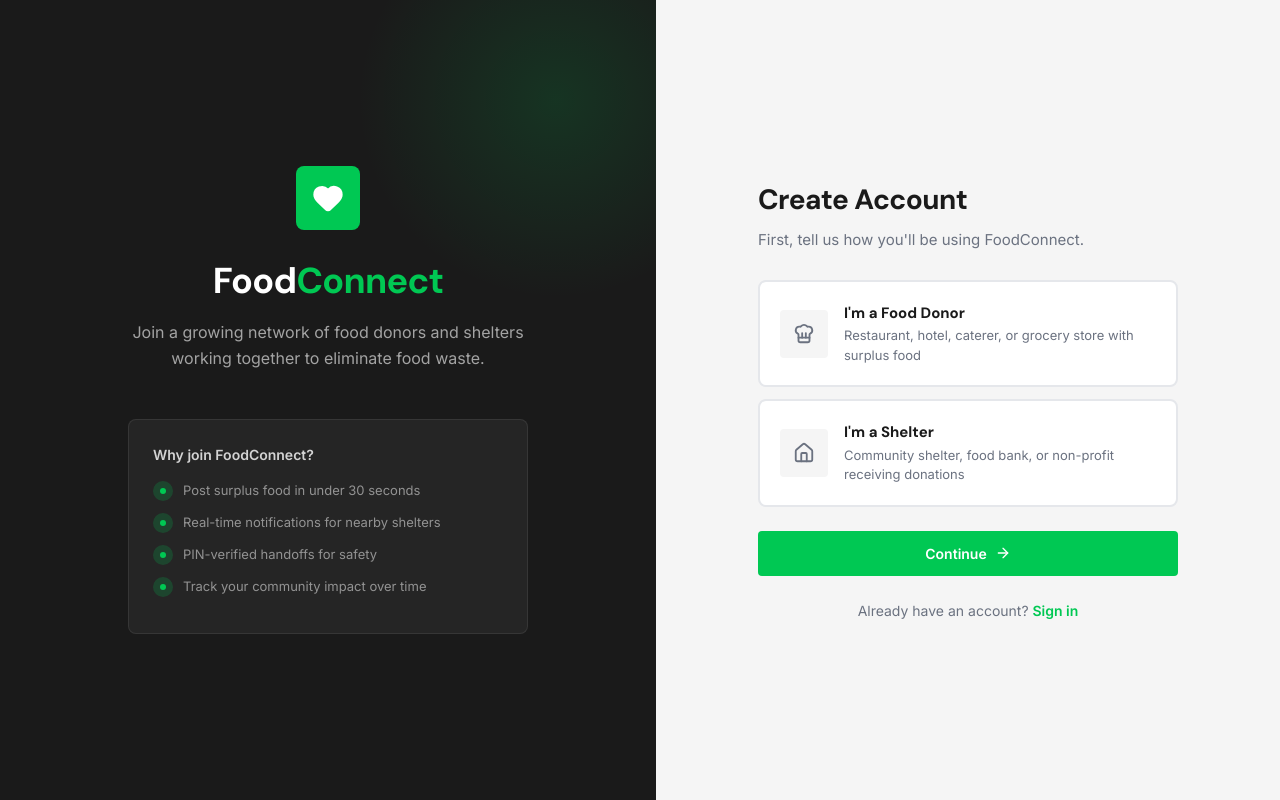
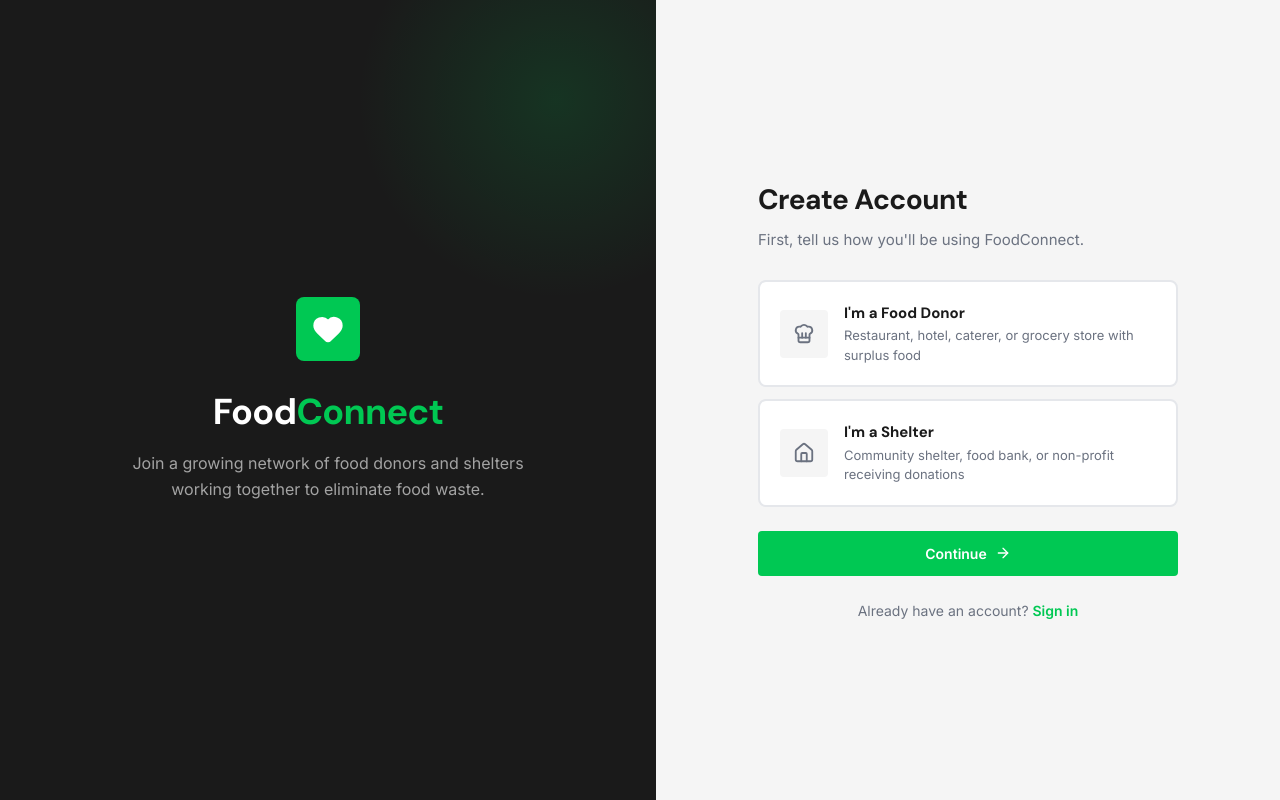
Before and after one commit to BaslielMesfin/FoodConnect, a Next.js app: page /register in a window 1280 px wide. Built offline with nearby package versions, Linux system fonts and the light colour scheme.

Commit message:
style: remove base landing stats padding, wrap dashboard logo, and clean auth layouts

```diff
--- a/src/app/login/page.tsx
+++ b/src/app/login/page.tsx
@@ -117,45 +117,6 @@ export default function LoginPage() {
             Rescue surplus food and deliver it to communities that need it most. Every meal matters.
           </p>
 
-          <div
-            style={{
-              marginTop: 48,
-              display: "grid",
-              gridTemplateColumns: "1fr 1fr",
-              gap: 16,
-            }}
-          >
-            {[
-              { value: "12,480", label: "KG Rescued" },
-              { value: "24,960", label: "Meals Served" },
-              { value: "142", label: "Partners" },
-              { value: "98.2%", label: "Success Rate" },
-            ].map((s: any) => (
-              <div
-                key={s.label}
-                style={{
-                  padding: "16px",
-                  background: "rgba(255,255,255,0.05)",
-                  borderRadius: "var(--fc-radius-sm)",
-                  border: "1px solid rgba(255,255,255,0.08)",
-                }}
-              >
-                <div
-                  style={{
-                    fontSize: 22,
-                    fontWeight: 800,
-                    fontFamily: "var(--fc-font-heading)",
-                    color: "var(--fc-primary)",
-                  }}
-                >
-                  {s.value}
-                </div>
-                <div style={{ fontSize: 12, color: "rgba(255,255,255,0.5)", marginTop: 2 }}>
-                  {s.label}
-                </div>
-              </div>
-            ))}
-          </div>
         </div>
       </div>
 
--- a/src/app/page.tsx
+++ b/src/app/page.tsx
@@ -9,16 +9,10 @@ export default async function LandingPage() {
     _sum: { weightKg: true }
   });
 
-  const totalKgRaw = totalWeightResult._sum.weightKg || 0;
-
-  // To avoid showing completely 0 on the portfolio landing page, we add a base value
-  // If you strictly want *only* DB numbers, you can remove the + 12480 part.
-  const baseKg = 12480;
-  const totalKg = baseKg + totalKgRaw;
+  const totalKg = totalWeightResult._sum.weightKg || 0;
   const totalMeals = totalKg * 2;
 
-  const partnerCount = await prisma.user.count();
-  const totalPartners = 142 + partnerCount;
+  const totalPartners = await prisma.user.count();
 
   const stats = {
     kg: totalKg,
--- a/src/app/register/page.tsx
+++ b/src/app/register/page.tsx
@@ -142,61 +142,6 @@ export default function RegisterPage() {
             Join a growing network of food donors and shelters working together to eliminate food waste.
           </p>
 
-          <div
-            style={{
-              marginTop: 48,
-              padding: 24,
-              background: "rgba(255,255,255,0.05)",
-              borderRadius: "var(--fc-radius-md)",
-              border: "1px solid rgba(255,255,255,0.08)",
-              textAlign: "left",
-            }}
-          >
-            <div style={{ fontSize: 14, color: "rgba(255,255,255,0.8)", fontWeight: 600, marginBottom: 16 }}>
-              Why join FoodConnect?
-            </div>
-            {[
-              "Post surplus food in under 30 seconds",
-              "Real-time notifications for nearby shelters",
-              "PIN-verified handoffs for safety",
-              "Track your community impact over time",
-            ].map((item: any) => (
-              <div
-                key={item}
-                style={{
-                  display: "flex",
-                  alignItems: "center",
-                  gap: 10,
-                  marginBottom: 12,
-                  fontSize: 13,
-                  color: "rgba(255,255,255,0.5)",
-                }}
-              >
-                <div
-                  style={{
-                    width: 20,
-                    height: 20,
-                    borderRadius: "50%",
-                    background: "rgba(0,200,83,0.2)",
-                    display: "flex",
-                    alignItems: "center",
-                    justifyContent: "center",
-                    flexShrink: 0,
-                  }}
-                >
-                  <div
-                    style={{
-                      width: 6,
-                      height: 6,
-                      borderRadius: "50%",
-                      background: "var(--fc-primary)",
-                    }}
-                  />
-                </div>
-                {item}
-              </div>
-            ))}
-          </div>
         </div>
       </div>
 
--- a/src/components/layout/DashboardLayout.tsx
+++ b/src/components/layout/DashboardLayout.tsx
@@ -85,7 +85,7 @@ export default function DashboardLayout({
             justifyContent: "space-between",
           }}
         >
-          <div style={{ display: "flex", alignItems: "center", gap: 10 }}>
+          <Link href="/" style={{ display: "flex", alignItems: "center", gap: 10, textDecoration: "none" }}>
             <div
               style={{
                 width: 32,
@@ -115,7 +115,7 @@ export default function DashboardLayout({
                 {roleLabel} Portal
               </div>
             </div>
-          </div>
+          </Link>
           <button
             onClick={() => setSidebarOpen(false)}
             className="show-mobile-inline"
```
